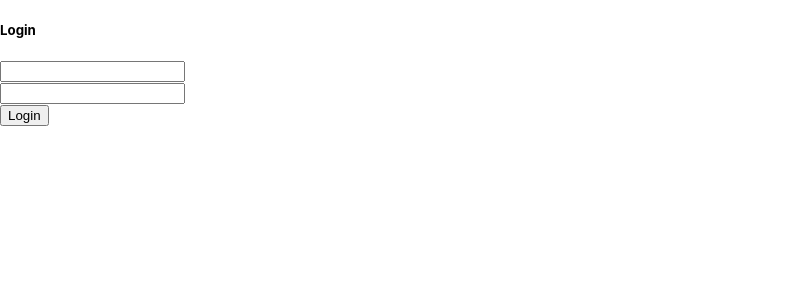
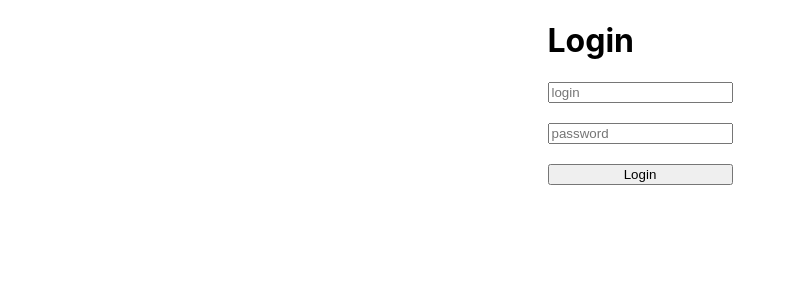
Before and after one commit to yaelBrown/ys, a React (Create React App) app in the folder ys/: page / in a window 1280 px wide. Shown: the top 300 px of the page, without its empty margins (0-796 px from the left). Built offline with nearby package versions, Linux system fonts and the light colour scheme.

Commit message:
Added style sheet to login component.

```diff
--- a/ys/src/App.js
+++ b/ys/src/App.js
@@ -1,8 +1,7 @@
 import React from 'react';
 import logo from './logo.svg';
 import './css/App.css';
-import Login from './components/Login';
-
+import Login from './components/login/Login';
 
 function App() {
   return (
--- a/ys/src/components/Login.js
+++ /dev/null
@@ -1,16 +0,0 @@
-import React, { Component } from 'react'
-
-export default class Login extends Component {
-  render() {
-    return (
-      <div>
-        <h5>Login</h5>
-        <form action="/login" method="post" id="login-form">
-          <input type="text" id="username" name="username"></input><br/>
-          <input type="password" id="password" name="password"></input><br/>
-          <button type="submit">Login</button>
-        </form>
-      </div>
-    )
-  }
-}
--- /dev/null
+++ b/ys/src/components/login/Login.js
@@ -0,0 +1,17 @@
+import React, { Component } from 'react';
+import './login.css';
+
+export default class Login extends Component {
+  render() {
+    return (
+      <div className="login-form">
+        <form action="/login" method="post">
+          <h1>Login</h1>
+          <input type="text" id="username" name="username" placeholder="login" required></input><br/>
+          <input type="password" id="password" name="password" placeholder="password" required></input><br/>
+          <button type="submit">Login</button>
+        </form>
+      </div>
+    )
+  }
+}
--- /dev/null
+++ b/ys/src/components/login/login.css
@@ -0,0 +1,10 @@
+.login-form {
+  display: flex;
+  flex-direction: row;
+  justify-content: center;
+}
+
+form {
+  display: inherit;
+  flex-direction: column;
+}
--- a/ys/src/css/App.css
+++ b/ys/src/css/App.css
@@ -0,0 +1,4 @@
+body {
+  width: 100vw;
+  height: 100vh;
+}
```
